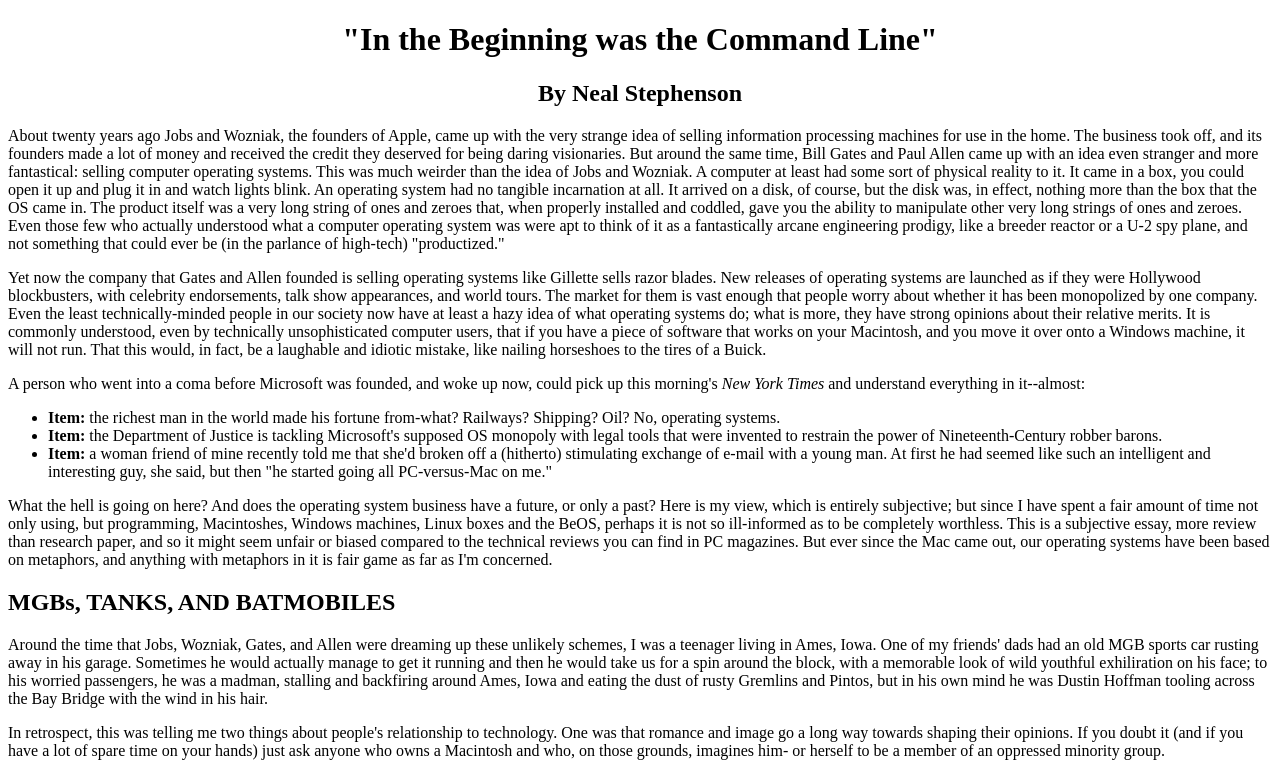
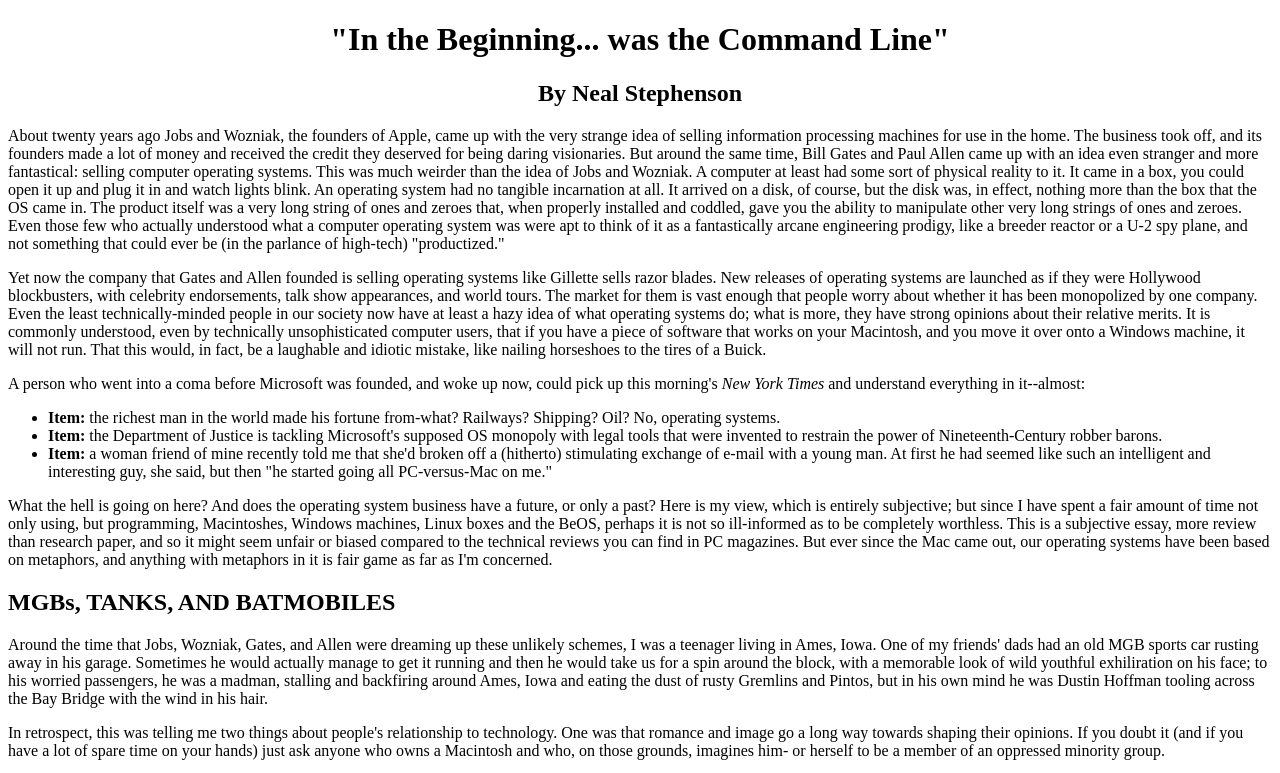
Before and after one commit to nKenm/nKenm.github.io, a plain HTML site: page week01/index.html in a window 1280 px wide. Shown: the top 773 px of the page. Drawn offline with Linux system fonts and the light colour scheme.

Commit message:
Week 1 Final Revision. V.1

```diff
--- a/week01/index.html
+++ b/week01/index.html
@@ -5,7 +5,7 @@
 </head>
 <body>
 
-<center><h1>"In the Beginning was the Command Line"</h1></center>
+<center><h1>"In the Beginning... was the Command Line"</h1></center>
 
 <center><h2>By Neal Stephenson</h2></center>
 
```
